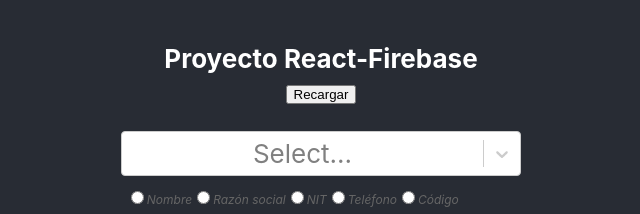
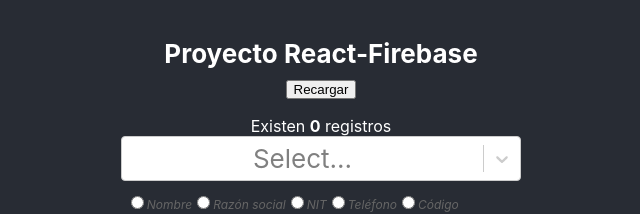
Before and after one commit to fernandosegoviadev/Firebase-React-Project, a React (Create React App) app: page / in a window 1280 px wide. Shown: the top 214 px of the page, without its empty margins (319-959 px from the left). Built offline with nearby package versions, Linux system fonts and the light colour scheme; no server answers; the database is empty.

Commit message:
last commit

```diff
--- a/src/App.js
+++ b/src/App.js
@@ -32,7 +32,7 @@ function App() {
         <h4>Proyecto React-Firebase</h4>
         <div>
           <button onClick={getData}>Recargar</button>
-          <p></p>
+          <p style={{fontSize:"medium"}}>Existen <b>{companies.length}</b> registros</p>
         </div>
         <SearchSelect companies={companies} getData={getData} />
       </div>
```
